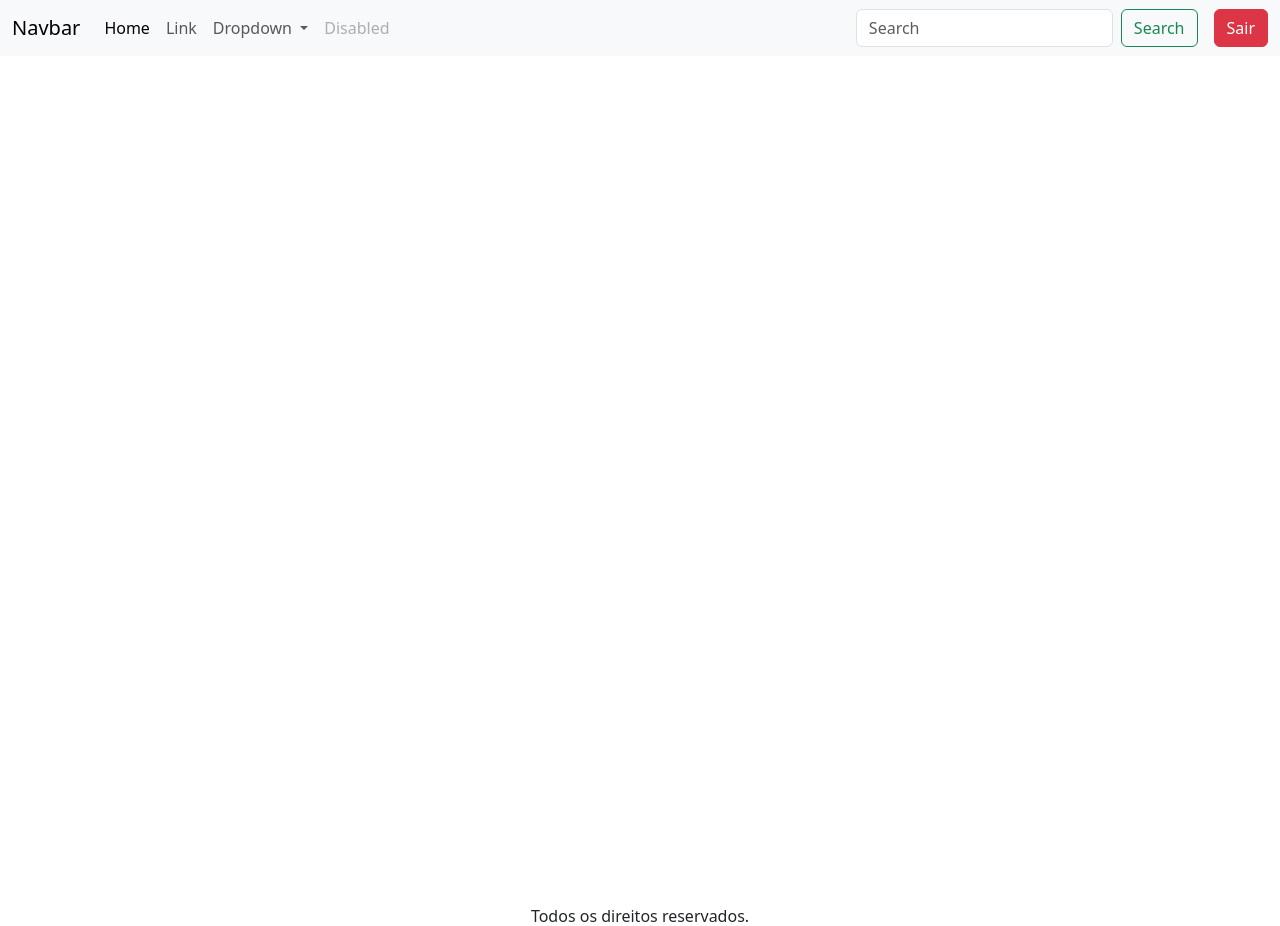
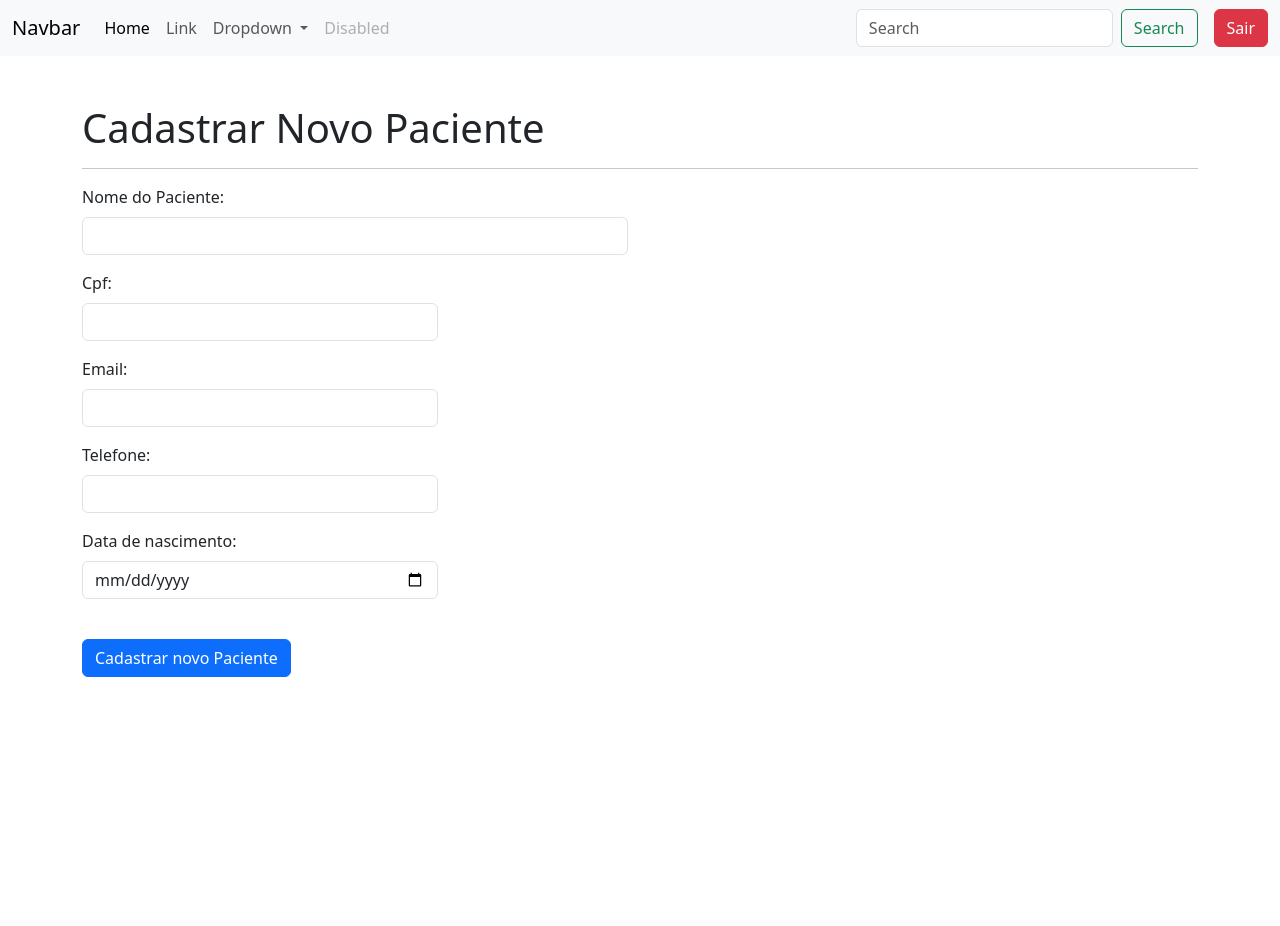
Before and after one commit to Kellyklo/https-github.com-Kellyklo-sistema_gjango_noturno, a Django app: template apps/crud/templates/novo-paciente.html in a window 1280 px wide. Shown: the top 926 px of the page. Run offline with Django 5.2, Linux system fonts and the light colour scheme; the template is opened without the code that fills it, so the values that code supplies are empty; parts of the project's set-up code (start-up, migrations or seed data) failed here and were passed over.

Commit message:
aula de hoje 02/10/2026

```diff
--- /dev/null
+++ b/apps/crud/static/js/script.js
@@ -0,0 +1,16 @@
+const form = document.querySelector('form');
+const maskCpf = document.querySelector('#cpf');
+const maskTel = document.querySelector('#telefone');
+
+maskCpf.addEventListener('input', function(){
+    this.value = this.value.replace(/\D/g, '')
+    .replace(/(\d{3})(\d)/, '$1.$2')
+    .replace(/(\d{3})(\d)/, '$1.$2')
+    .replace(/(\d){3})(\d{1,2})$/, '$1-$2');
+});
+maskTel.addEventListener('input', function(){
+    this.value = this.value.replace(/\D/g, '')
+    .replace(/(\d{2})(\d)/, '($1) $')
+    .replace(/(\d{4,5})(\d)/, '$1-$2')
+    .replace(/(\d{4})(\d+?$)/, '$1');
+});
--- a/apps/crud/templates/novo-paciente.html
+++ b/apps/crud/templates/novo-paciente.html
@@ -1,43 +1,63 @@
 {% extends 'base-crud.html' %}
 {% block title %}Novo Paciente{% endblock %}
-{% block contente %}
-
+{% load static %}
+{% block content %}
 <h1 class="mt-5">
-    Cadastrar Novo paciente
+    Cadastrar Novo Paciente
 </h1>
 <hr>
-{% if error %}<p>{{ error}}</p>{% endif %}
+{% if error %}<p>{{error}}</p>{% endif%}
 <form action="" method="POST">
     {% csrf_token %}
     <div class="row">
-        <div class="col-12 col-md-8 col-lg-6 mb-3">
-            <label for="username" class="form-label">
-                Nome do novo paciente:
+        <div class="col-12 com-md-8 col-lg-6 mb-3">
+            <label for="paciente" class="form-label">
+                Nome do Paciente:
             </label>
-            <input type="text" class="form-control" name="paciente" required>
+            <input type="text" class="form-control" name=name " "id.name"required>
         </div>
     </div>
-    <div class="row" <div class="col-12 col-md-6 col-lg-4 mb-3">
-        <label for="password" class="form-label">
-            Senha:
-        </label>
-        <input type="password" class="form-control" name="password" required>
+    <div class="row">
+        <div class="col-12 col-md-6 col-lg-4 mb-3">
+            <label for="cpf" class="form-label">
+                Cpf:
+            </label>
+            <input type="cpf" class="form-control" name="cpf" required>
+        </div>
     </div>
+
+    <div class="row">
+        <div class="col-12 col-md-6 col-lg-4 mb-3">
+            <label for="email" class="form-label">
+                Email:
+            </label>
+            <input type="email" class="form-control" name="email" required>
+        </div>
     </div>
-    <div class="row" <div class="col-12 col-md-6 col-lg-4 mb-3">
-        <label for="confirm_password" class="form-label">
-            Confirmar Senha:
-        </label>
-        <input type="password" class="form-control" name="confirm_password" required>
+
+    <div class="row">
+        <div class="col-12 col-md-6 col-lg-4 mb-3">
+            <label for="telefone" class="form-label">
+                Telefone:
+            </label>
+            <input type="telefone" class="form-control" name="telefone" required>
+        </div>
     </div>
-    <div>
-        <div class="row" <div class="mt-4">
+
+    <div class="row">
+        <div class="col-12 col-md-6 col-lg-4 mb-3">
+            <label for="data_nascimento" class="form-label">
+                Data de nascimento:
+            </label>
+            <input type="date" class="form-control" name="data_nascimento" required>
         </div>
-        <button type="submit" class="btn btn-primary">
-            Cadastrar novo paciente
+    </div>
+    <div class="row">
+        <div class="mt-4">
+            <button type="submit" class="btn btn-primary">
+                Cadastrar novo Paciente
             </button>
         </div>
-        <p class "mt-3">Já possui cadastro? <a href="/login">Faça o login</a>.</p>
-    </div>
 </form>
+<script src="{% static 'js/script.js' %}"></script>
 {% endblock %}
--- a/apps/crud/views.py
+++ b/apps/crud/views.py
@@ -7,6 +7,5 @@
 def index(request):
     return render(request, "index.html")
 
-novo-paciente
-def novo-paciente(request):
+def novo_paciente(request):
     return render(request, "novo-paciente.html")
--- a/config/settings.py
+++ b/config/settings.py
@@ -116,7 +116,7 @@
 # Static files (CSS, JavaScript, Images)
 # https://docs.djangoproject.com/en/6.1/howto/static-files/
 
-STATIC_URL = 'static/'
+STATIC_URL = '/static/'
 
 LOGIN_URL = '/login/'
 
```
